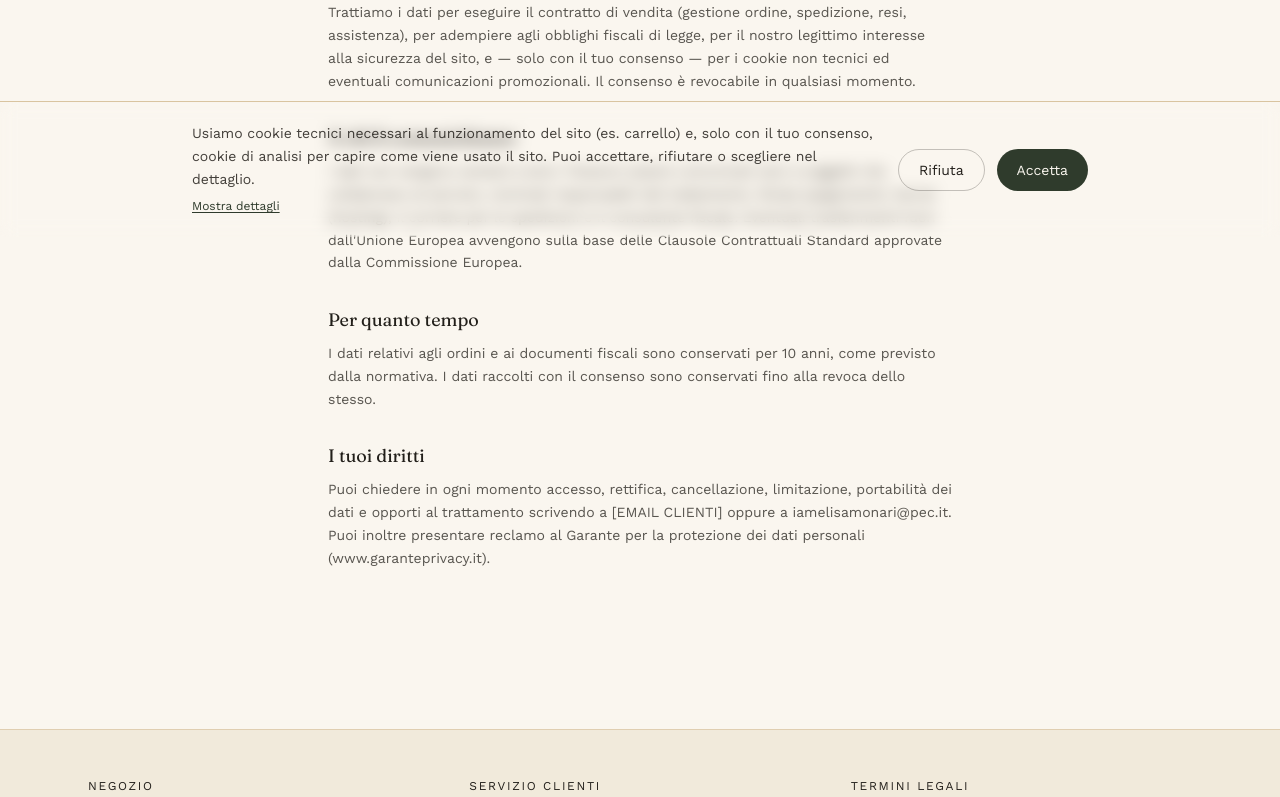
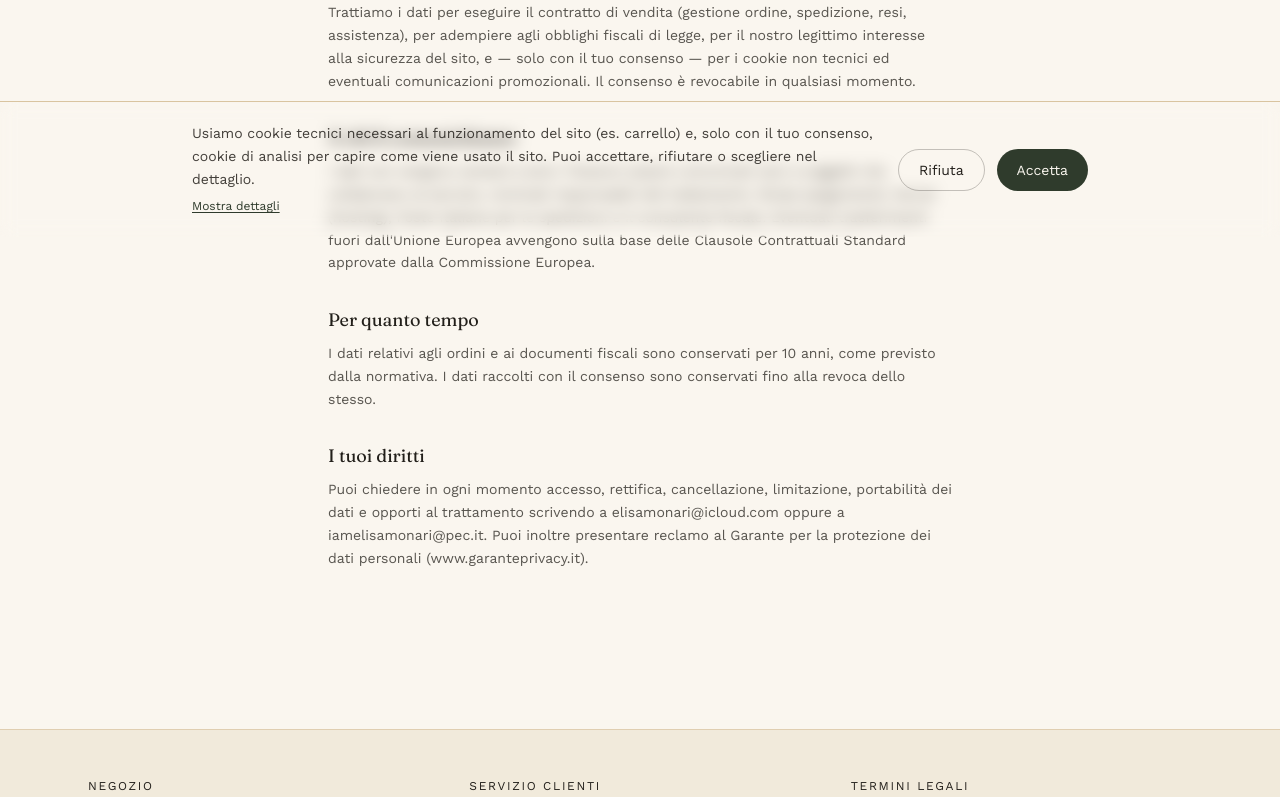
Before and after one commit to jassermaazaoui111-stack/Monari_Elisa, a Next.js app in the folder monari-elisa/monari-elisa/: page /privacy in a window 1280 px wide. Shown: the part 563-1360 px from the top of the page. Built offline with nearby package versions, Linux system fonts and the light colour scheme.

Commit message:
Update page.tsx

```diff
--- a/monari-elisa/monari-elisa/app/privacy/page.tsx
+++ b/monari-elisa/monari-elisa/app/privacy/page.tsx
@@ -17,7 +17,7 @@ export default function PrivacyPage() {
           <p>
             Elisa Monari — P.IVA 02944010996 — Via Raffaele Ricca 22, 16139
             Genova (GE), Italia — PEC: iamelisamonari@pec.it — Email:
-            [EMAIL CLIENTI]
+            elisamonari@icloud.com
           </p>
         </div>
 
@@ -56,9 +56,9 @@ export default function PrivacyPage() {
           <p>
             I dati non vengono venduti a terzi. Possono essere comunicati solo a
             soggetti che collaborano al servizio, nominati responsabili del
-            trattamento: Stripe (pagamenti), Vercel (hosting), il corriere per
-            le spedizioni e il consulente fiscale. Eventuali trasferimenti fuori
-            dall&apos;Unione Europea avvengono sulla base delle Clausole
+            trattamento: Stripe (pagamenti), Vercel (hosting), Poste Italiane
+            per le spedizioni e il consulente fiscale. Eventuali trasferimenti
+            fuori dall&apos;Unione Europea avvengono sulla base delle Clausole
             Contrattuali Standard approvate dalla Commissione Europea.
           </p>
         </div>
@@ -81,9 +81,9 @@ export default function PrivacyPage() {
           <p>
             Puoi chiedere in ogni momento accesso, rettifica, cancellazione,
             limitazione, portabilità dei dati e opporti al trattamento
-            scrivendo a [EMAIL CLIENTI] oppure a iamelisamonari@pec.it. Puoi
-            inoltre presentare reclamo al Garante per la protezione dei dati
-            personali (www.garanteprivacy.it).
+            scrivendo a elisamonari@icloud.com oppure a iamelisamonari@pec.it.
+            Puoi inoltre presentare reclamo al Garante per la protezione dei
+            dati personali (www.garanteprivacy.it).
           </p>
         </div>
       </div>
```
